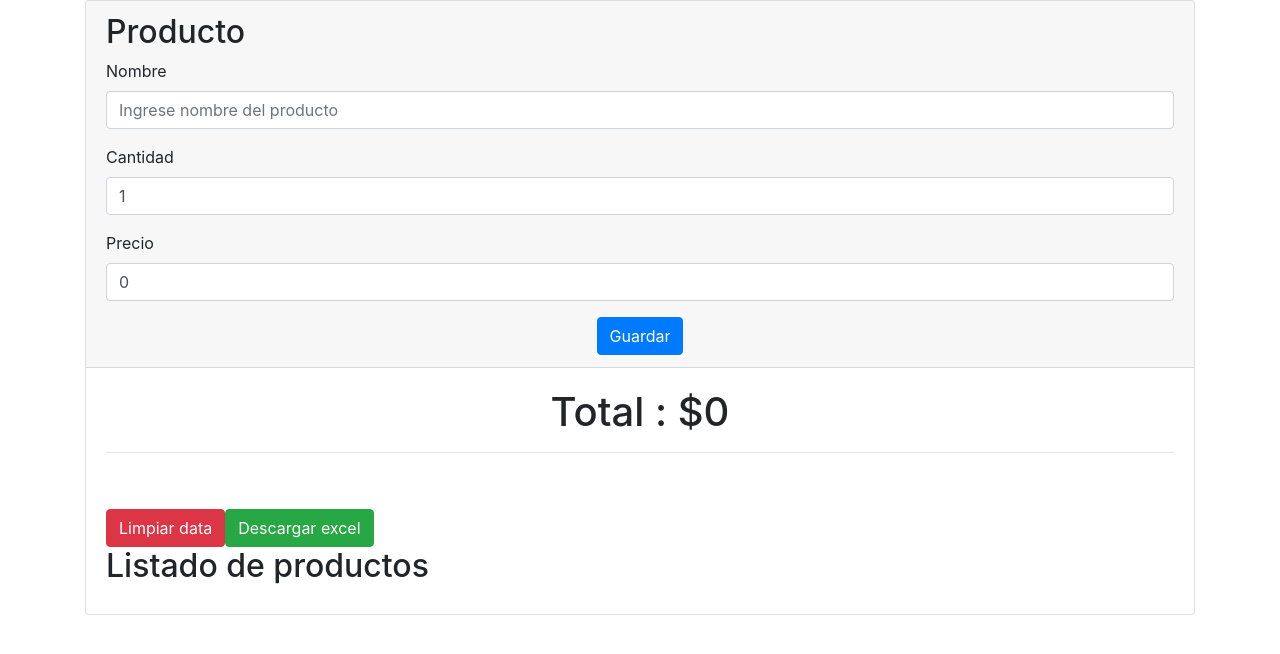
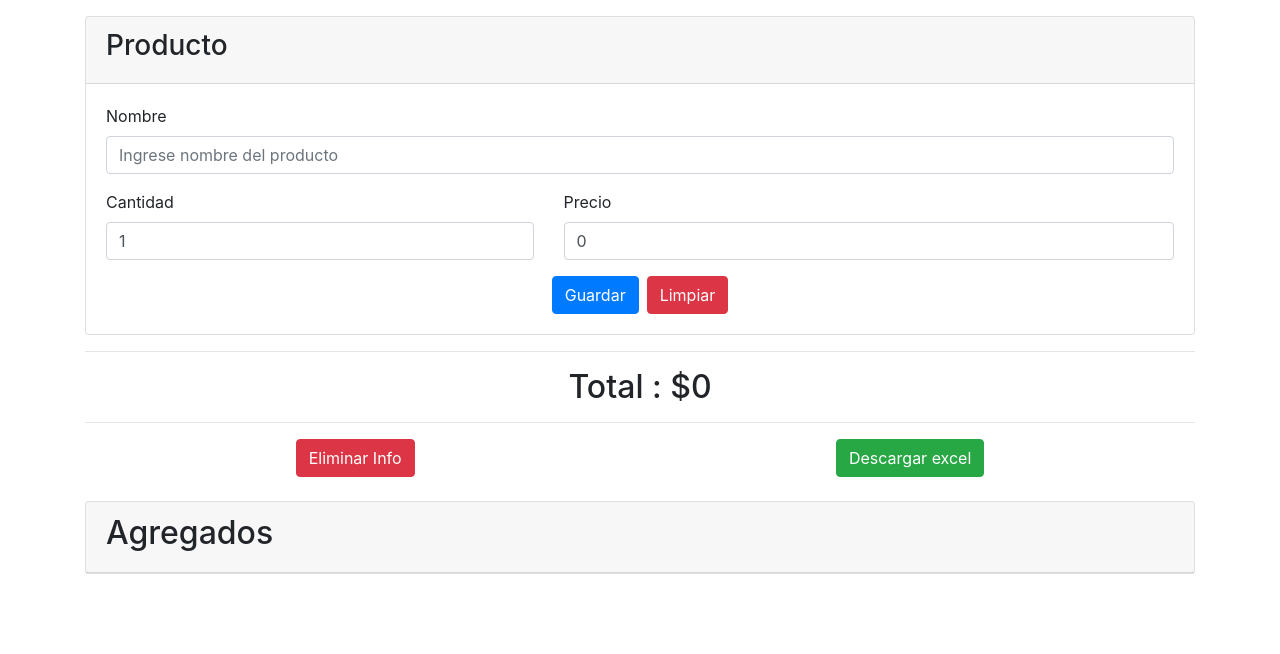
Before and after one commit to felcadev/carritodecompras, a React (Create React App) app: page / in a window 1280 px wide. Shown: the top 654 px of the page. Built offline with nearby package versions, Linux system fonts and the light colour scheme.

Commit message:
Se modifico diseño y se agrego el total al excel v4

```diff
--- a/src/App.jsx
+++ b/src/App.jsx
@@ -3,7 +3,7 @@ import ListItems from './components/ListItems';
 import Modal from './components/Modal';
 import NewItem from './components/NewItem';
 import Summary from './components/Summary';
-import { exportToCSV } from './helpers/exelHelper';
+import { exportToCSV } from './helpers/excelHelper';
 
 
 const KEY = 'productos';
@@ -11,6 +11,8 @@ const KEY = 'productos';
 const App = () => {
 
   const [productos, setProductos] = useState([]);
+  const [total, setTotal] = useState(0);
+
 
   const titleModal = '¿Esta seguro de eliminar toda la información?';
   const bodyModal = 'Recuerde que una vez que la información sea eliminada no podrá vizualizarla nunca más.';
@@ -24,6 +26,12 @@ const App = () => {
   }, []);
 
   useEffect(() => {
+    let sum = 0
+    productos.forEach(p => sum += p.count * p.price);
+    setTotal(sum);
+}, [productos])
+
+  useEffect(() => {
     localStorage.setItem(KEY, JSON.stringify(productos));
   }, [productos]);
 
@@ -32,29 +40,26 @@ const App = () => {
   }
 
   const handleDownloadExcel = () => {
-    if(productos.length < 1) return;
-    let dataToExcel = productos.map( ({name, price, count}) => ({Nombre: name,Precio :  price, Cantidad: count, Total: count * price}));
+    if (productos.length < 1) return;
+    let dataToExcel = productos.map(({ name, price, count }) => ({ Nombre: name, Precio: price, Cantidad: count, Total: count * price }));
+    dataToExcel  = [...dataToExcel, { Cantidad: 'Total', Total: total}]
     exportToCSV(dataToExcel, 'CarritoDeCompras');
   }
 
   return (
-    <div className='container'>
-      <div className='card'>
-        <div className='card-header'>
-          <NewItem setProductos={setProductos} />
-        </div>
-        <div className="card-body">
-          <Summary productos={productos} />
-          <hr />
-        </div>
-        <div className='card-body'>
-          <button className='btn btn-danger' data-toggle="modal" data-target="#exampleModal">Limpiar data</button>
-          <button className='btn btn-success' onClick={handleDownloadExcel}>Descargar excel</button>
-          <h2>Listado de productos</h2>
-          <ListItems productos={productos} setProductos={setProductos} />
-        </div>
+    <div className='container mt-3'>
+      <NewItem setProductos={setProductos} />
+
+      <Summary total={total} />
+
+      <div className='d-flex justify-content-around mb-4'>
+        <button className='btn btn-danger' data-toggle="modal" data-target="#exampleModal">Eliminar Info</button>
+        <button className='btn btn-success' onClick={handleDownloadExcel}>Descargar excel</button>
       </div>
-      <Modal title={titleModal} bodyText={bodyModal} handleEvent={handleCleanData}/>
+
+      <ListItems productos={productos} setProductos={setProductos} />
+
+      <Modal title={titleModal} bodyText={bodyModal} handleEvent={handleCleanData} />
     </div>
   );
 }
--- a/src/components/Item.jsx
+++ b/src/components/Item.jsx
@@ -11,8 +11,8 @@ export default function Item({ id, name, count, price, deleteProducto }) {
         <li className="list-group-item d-flex justify-content-between align-items-center">
             {name}
             <div>
-                <span className="badge badge-primary badge-pill">{count} x {currencyFormat(parseInt(price))} = {currencyFormat(price * count)}</span>
-                <button className='badge badge-danger' onClick={handleDelete}>X</button>
+                <div className='btn btn-primary btn-sm'>{count} x {currencyFormat(parseInt(price))} = {currencyFormat(price * count)}</div>
+                <button className='btn btn-danger btn-sm ml-2' onClick={handleDelete}>X</button>
             </div>
         </li>
     )
--- a/src/components/ListItems.jsx
+++ b/src/components/ListItems.jsx
@@ -2,7 +2,7 @@ import React from 'react'
 
 import Item from './Item'
 
-export default function ListItems({productos, setProductos}) {
+export default function ListItems({ productos, setProductos }) {
 
     const deleteProducto = (id) => {
         const newProductos = productos.filter(p => p.id !== id);
@@ -10,8 +10,13 @@ export default function ListItems({productos, setProductos}) {
     }
 
     return (
-        <div className="list-group">
-            {productos.map(p => <Item key={p.id} id={p.id} name={p.name} count={p.count} price={p.price} deleteProducto={deleteProducto}/>)}
+        <div className='card'>
+            <div className="card-header">
+                <h2>Agregados</h2>
+            </div>
+            <div className="list-group">
+                {productos.map(p => <Item key={p.id} id={p.id} name={p.name} count={p.count} price={p.price} deleteProducto={deleteProducto} />)}
+            </div>
         </div>
     )
 }
--- a/src/components/Modal.jsx
+++ b/src/components/Modal.jsx
@@ -16,7 +16,7 @@ export default function Modal({title, bodyText, handleEvent}) {
                             {bodyText}
                         </div>
                         <div className="modal-footer">
-                            <button type="button" className="btn btn-success" data-dismiss="modal">Close</button>
+                            <button type="button" className="btn btn-success" data-dismiss="modal">Cerrar</button>
                             <button type="button" className="btn btn-danger" onClick={handleEvent} data-dismiss="modal">Eliminar</button>
                         </div>
                     </div>
--- a/src/components/NewItem.jsx
+++ b/src/components/NewItem.jsx
@@ -40,26 +40,49 @@ export default function NewItem({ setProductos }) {
         setInputValue(defaultInputs);
     }
 
+    const handleReset = (e) => {
+        e.preventDefault();
+        setInputValue(defaultInputs);
+    }
+
 
     return (
+
+        <div className="card">
+            <div className="card-header">
+                <h3>Producto</h3>
+            </div>
+            <div className="card-body">
                 <form onSubmit={handleSubmit}>
-            <h2>Producto</h2>
+
                     <div className="form-group">
                         <label>Nombre</label>
                         <input type="text" className="form-control" placeholder="Ingrese nombre del producto" value={inputValue.name} onChange={handleInputNameChange} required />
                     </div>
-            <div className="form-group">
+
+                    <div className="row">
+                        <div className="form-group col-5">
                             <label>Cantidad</label>
                             <input type="number" className="form-control" placeholder="Ingrese cantidad del producto" value={inputValue.count} onChange={handleInputCountChange} required min={1} />
                         </div>
-            <div className="form-group">
+                        <div className="form-group col-7">
                             <label>Precio</label>
                             <input type="number" className="form-control" placeholder="Ingrese precio del producto" value={inputValue.price} onChange={handleInputPriceChange} required min={1} />
                         </div>
-            <div className='text-center'>
+                    </div>
+
+                    <div className='d-flex justify-content-center '>
                         <button type="submit" className="btn btn-primary">Guardar</button>
+                        <button onClick={handleReset} className="btn btn-danger ml-2">Limpiar</button>
                     </div>
+
                 </form>
+
+            </div>
+
+        </div>
+
+
 
     )
 }
--- a/src/components/Summary.jsx
+++ b/src/components/Summary.jsx
@@ -1,22 +1,13 @@
-import React, { useEffect, useState } from 'react'
+import React from 'react'
 import { currencyFormat } from '../helpers/currencyHelper';
 
-export default function Summary({productos}) {
-
-    const [total, setTotal] = useState(0);
-
-
-    useEffect(() => {
-        let sum = 0
-        productos.forEach(p => sum += p.count * p.price);
-        setTotal(sum);
-    }, [productos])
+export default function Summary({total}) {
 
     return (
-        <>
-            <h1 className="card-title text-center">Total : {currencyFormat(total)}</h1>
-            {/* <h6 className="card-subtitle mb-2 text-muted">Card subtitle</h6>
-            <p className="card-text">Some quick example text to build on the card title and make up the bulk of the card's content.</p> */}
-        </>
+        <div className='text-center mt-2 mb-2'>
+            <hr />
+            <h2>Total : {currencyFormat(total)}</h2>
+            <hr />
+        </div>
     )
 }
```
Also changed, not shown: src/helpers/excelHelper.js (renamed from src/helpers/exelHelper.js), 7 other files (tests, documents, lock files or other folders). Lines whose indentation alone changed are shown as unchanged.
